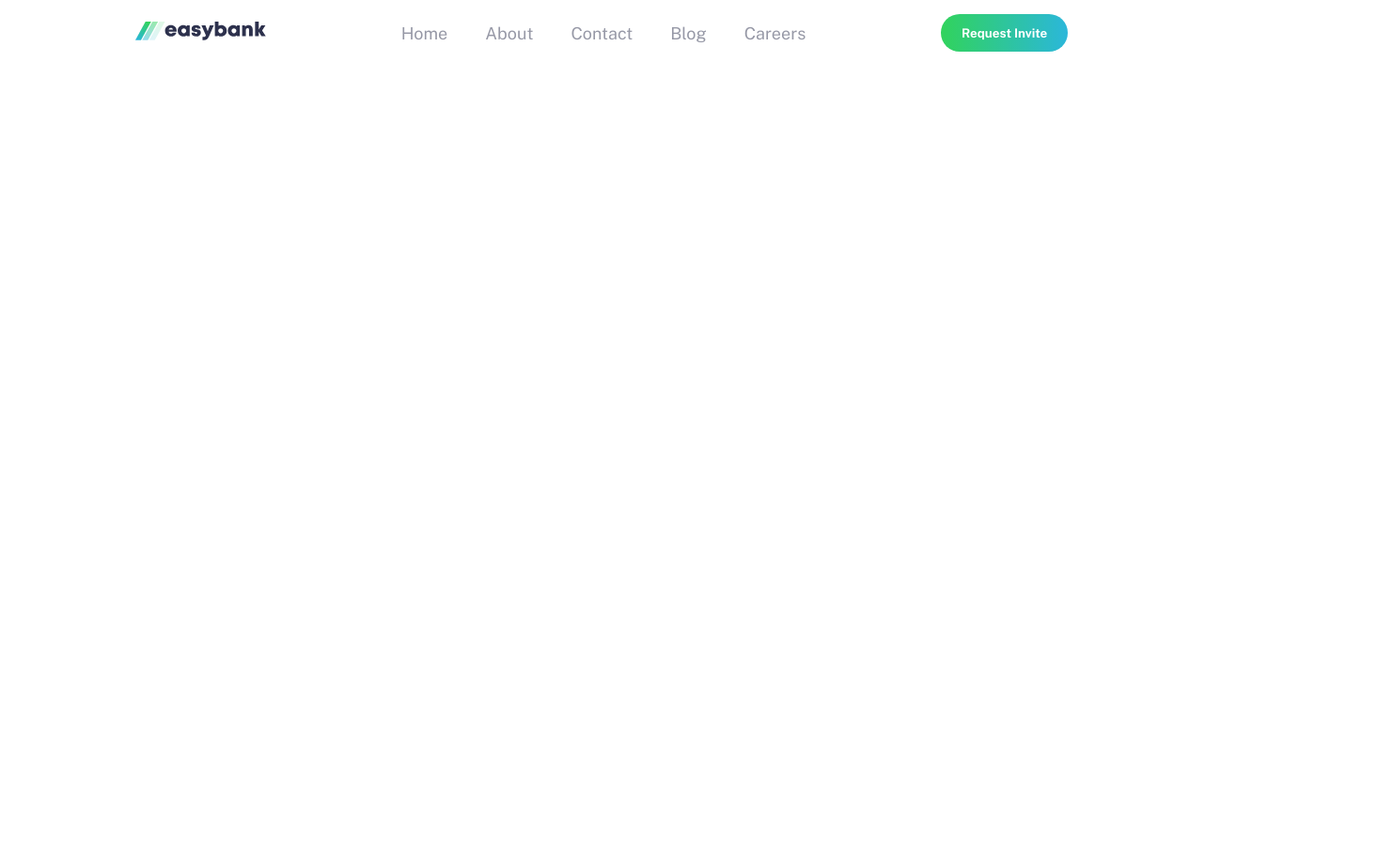
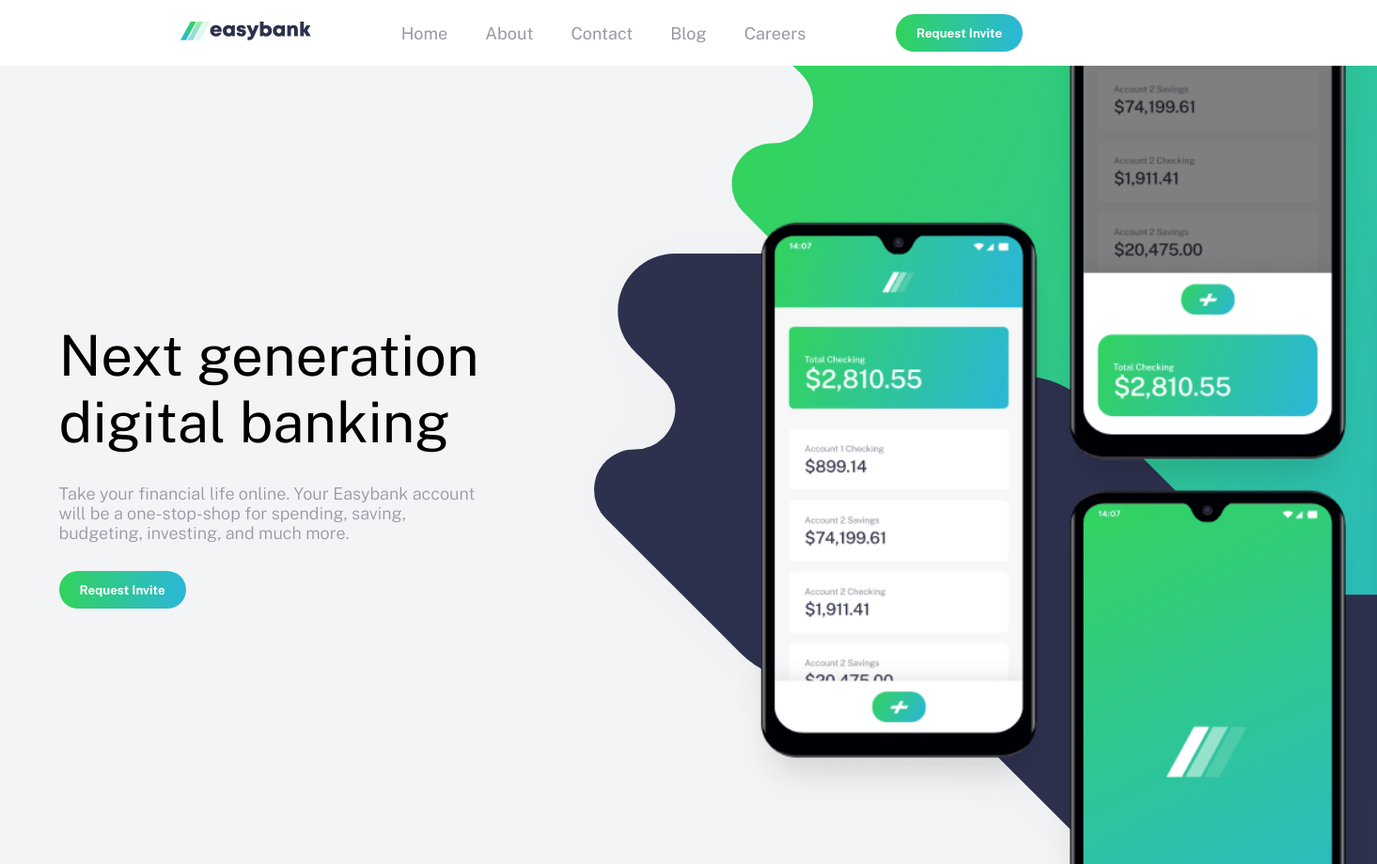
Before and after one commit to ahmetmetinarslan/EasyBank, a plain HTML site: page index.html in a window 1280 px wide. Shown: the top 920 px of the page at 94% size, 1465 px wide, since content can reach past the window. Drawn offline with nearby package versions, Linux system fonts and the light colour scheme.

Commit message:
Header section coded

```diff
--- a/index.html
+++ b/index.html
@@ -22,7 +22,10 @@
   <body>
     <div class="container">
       <nav class="navbar">
+        <div class="nav-container">
+          <div class="logo">
             <a href="#"><img src="./images/logo.svg" alt="logo" /></a>
+          </div>
           <ul class="navlist">
             <li><a href="#">Home</a></li>
             <li><a href="#">About</a></li>
@@ -31,7 +34,27 @@
             <li><a href="#">Careers</a></li>
           </ul>
           <button class="nav-btn">Request Invite</button>
+        </div>
       </nav>
+      <header class="header">
+        <div class="header-container">
+          <div class="header-text">
+            <h2>Next generation digital banking</h2>
+            <p>
+              Take your financial life online. Your Easybank account<br />
+              will be a one-stop-shop for spending, saving,<br />
+              budgeting, investing, and much more.
+            </p>
+            <button class="header-btn">Request Invite</button>
+          </div>
+          <div class="header-intro-img">
+            <img src="./images/bg-intro-desktop.svg" alt="intro" />
+            <div class="header-intro-phones">
+              <img src="./images/image-mockups.png" alt="phones" />
+            </div>
+          </div>
+        </div>
+      </header>
     </div>
   </body>
 </html>
--- a/style.scss
+++ b/style.scss
@@ -28,14 +28,30 @@ a {
 @mixin pointer {
     cursor: pointer;
 }
+@mixin greenBtn {
+    width: 135px;
+    height: 40px;
+    border: none;
+    border-radius: 50px;
+    padding: 5px;
+    background: linear-gradient(90deg, hsl(136, 65%, 51%), hsl(192, 70%, 51%));
+    color: #fff;
+    font-weight: bold;
+    font-family: 'Public Sans', sans-serif;
+    @include pointer();
+}
+@mixin greenBtnHover {
+    transition: .5s;
+    background: linear-gradient(90deg, hsl(136, 65%, 61%), hsl(192, 70%, 81%));
+}
 
 body {
     font-size: 18px;
     font-family: 'Public Sans', sans-serif;
     @include flex-center();
     .container {
-        width: 100%;
-        height: 2000px;
+        width: 1920px;
+        height: auto;
         @include flex-center();
         .navbar {
             @include flex-center();
@@ -45,6 +61,13 @@ body {
             height: 70px;
             background-color: var(--White);
             position: fixed;
+            z-index: 1;
+            .nav-container {
+                width: 70%;
+                height: 70px;
+                display: flex;
+                justify-content: space-between;
+                align-items: center;
                 .navlist {
                     @include flex-center();
                     gap: 40px;
@@ -67,21 +90,64 @@ body {
                     }
                 }
                 .nav-btn {
-                width: 135px;
-                height: 40px;
-                border: none;
-                border-radius: 50px;
-                padding: 5px;
-                background: linear-gradient(90deg, hsl(136, 65%, 51%), hsl(192, 70%, 51%));
-                color: #fff;
-                font-weight: bold;
-                font-family: 'Public Sans', sans-serif;
-                @include pointer();
+                    @include greenBtn();
                 }
                 .nav-btn:hover {
-                transition: .5s;
-                background: linear-gradient(90deg, hsl(136, 65%, 61%), hsl(192, 70%, 81%));
+                    @include greenBtnHover();
+                }
+            }
+        }
+        .header {
+            background-color: var(--Light-Grayish-Blue);
+            width: 100%;
+            height: 850px;
+            margin-top: 70px;
+            display: flex;
+            justify-content: center;
+            align-items: center;
+            overflow: hidden;
+            .header-container {
+                width: 70%;
+                height: 100%;
+                display: flex;
+                align-items: center;
+                .header-text {
+                    width: 40%;
+                    display: flex;
+                    flex-direction: column;
+                    gap: 30px;
+                    h2 {
+                        font-size: 60px;
+                        font-weight: 400;
+                    }
+                    p {
+                        font-weight: 100;
+                        color: var(--Grayish-Blue);
+                    }
+                    .header-btn {
+                        @include greenBtn();
+                    }
+                    .header-btn:hover {
+                        @include greenBtnHover();
+                    }
+                }
+                .header-intro-img {
+                    width: 60%;
+                    position: relative;
+                    left: 30px;
+                    img {
+                        width: 1350px;
+                    }
+                    .header-intro-phones {
+                        top: -25px;
+                        left: 230px;
+                        position: absolute;
+                        img {
+                            width: 1000px;
                         }
                     }
                 }
             }
+        }
+    }
+}
```
Also changed, not shown: style.css, 1 other file. Lines whose indentation alone changed are shown as unchanged.
